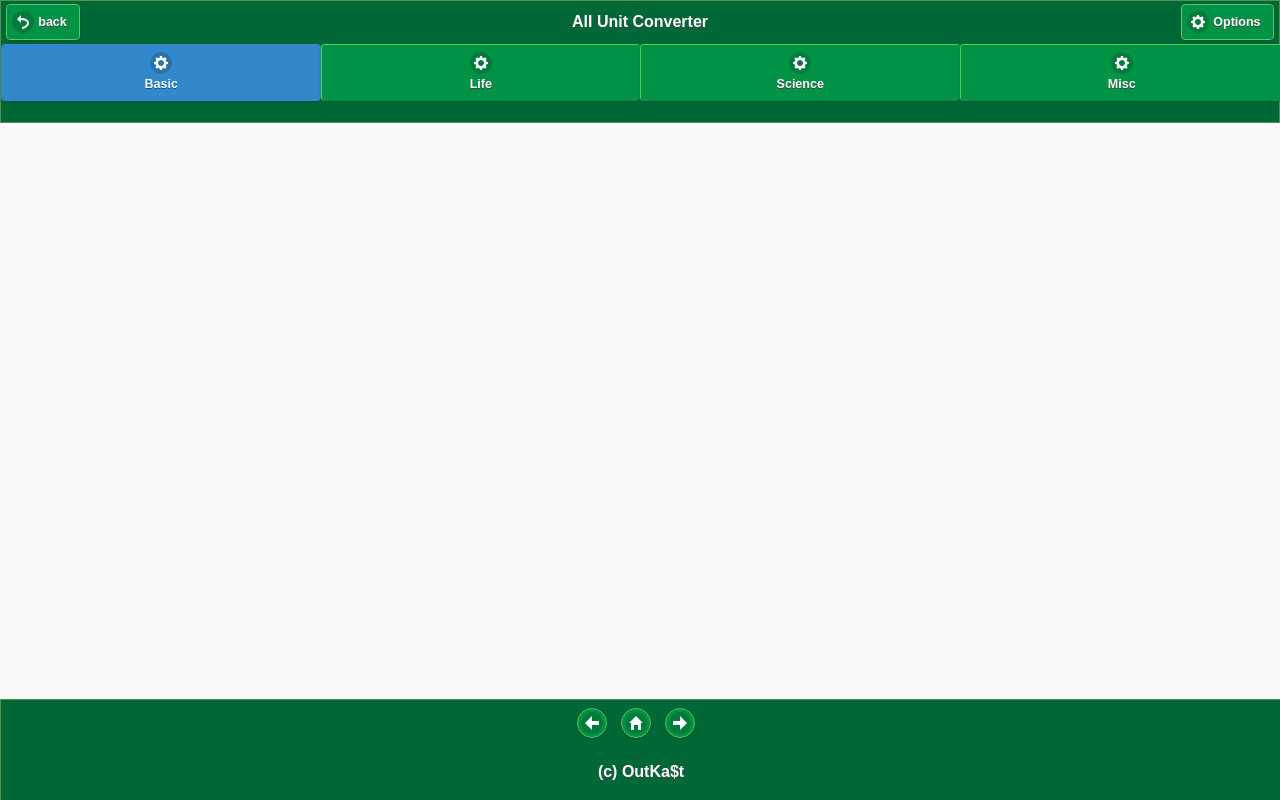
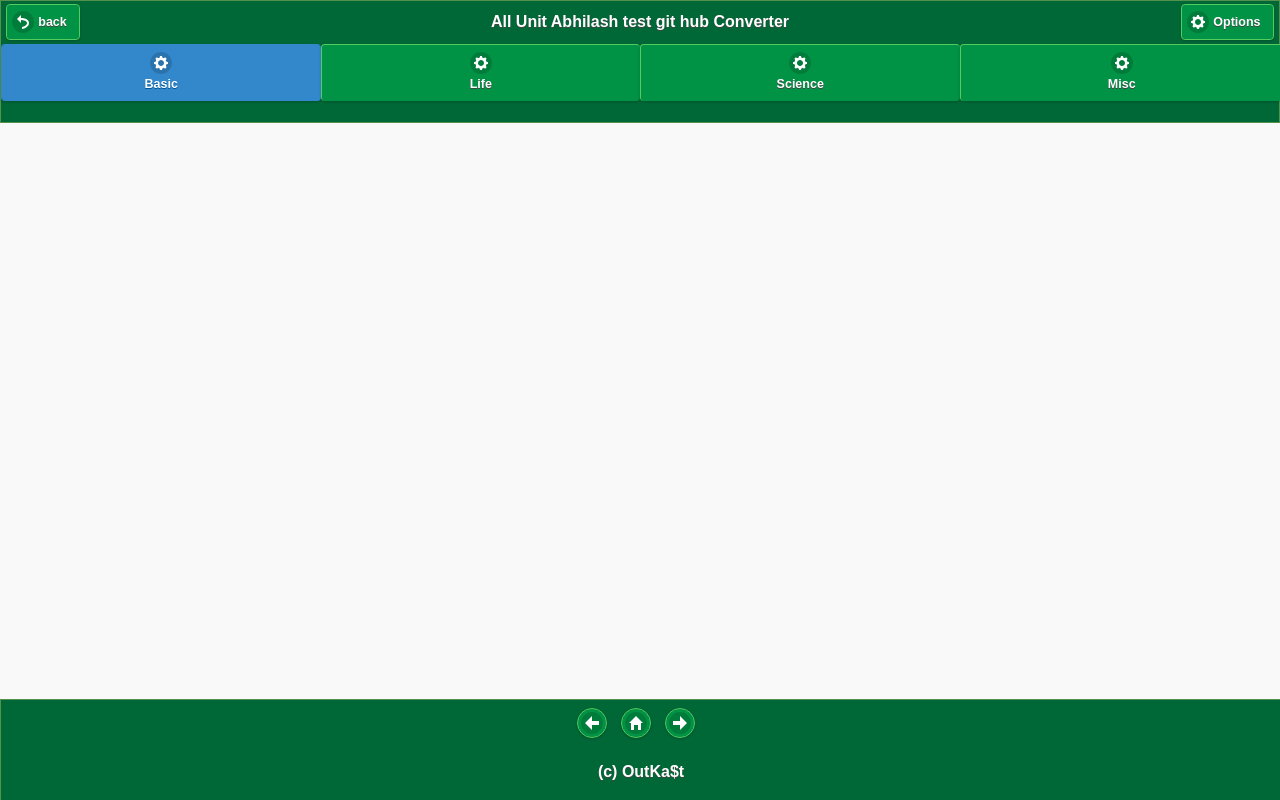
Before and after one commit to Abhilash-nitsk/Test, a plain HTML site: page index.html in a window 1280 px wide. Drawn offline with Linux system fonts and the light colour scheme.

Commit message:
Abhilash test commit do not merge changes

```diff
--- a/index.html
+++ b/index.html
@@ -4,6 +4,7 @@
    <title>All Unit Converter</title>
 
    <link rel="stylesheet" href="styles/jquery.mobile-1.4.2.min.css">
+   <link rel="stylesheet" href="themes/UnitConverter.css"
    <link rel="stylesheet" href="styles/mystyles.css">
    <script src="scripts/jquery-2.1.1.min.js"></script>
     <script src="scripts/jquery.mobile-1.4.2.min.js"></script>
@@ -65,7 +66,7 @@
 <div data-role="page" id="homePage">
    <div data-role="header" data-theme="c">
 		<a href="index.html" data-icon="back">back</a>
-		<h1 id="app_name">All Unit Converter</h1>
+		<h1 id="app_name">All Unit Abhilash test git hub Converter</h1>
 
 <a href="#optionsPanel1" data-icon="gear" class="ui-btn-right">Options</a>
 	<div data-role="panel"  data-theme"b" id="optionsPanel1" data-position="right" data-display="overlay">
```
